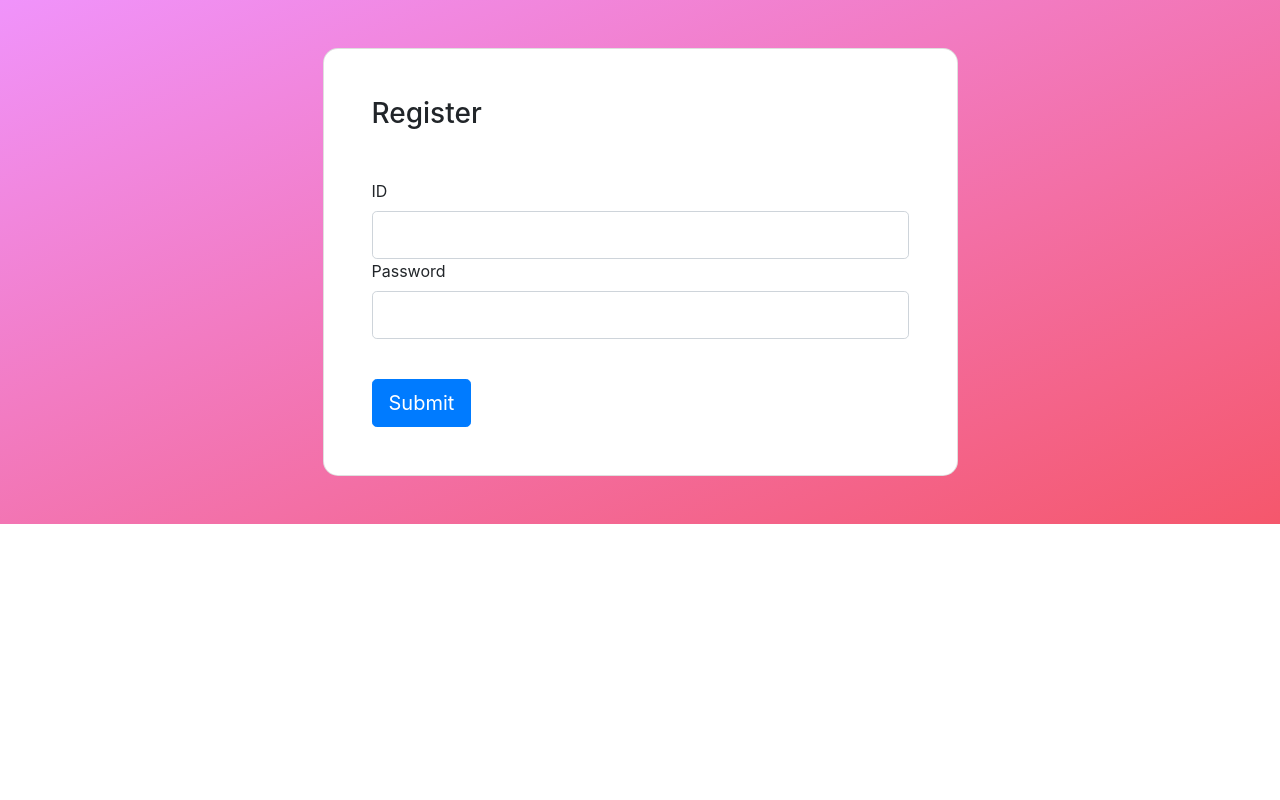
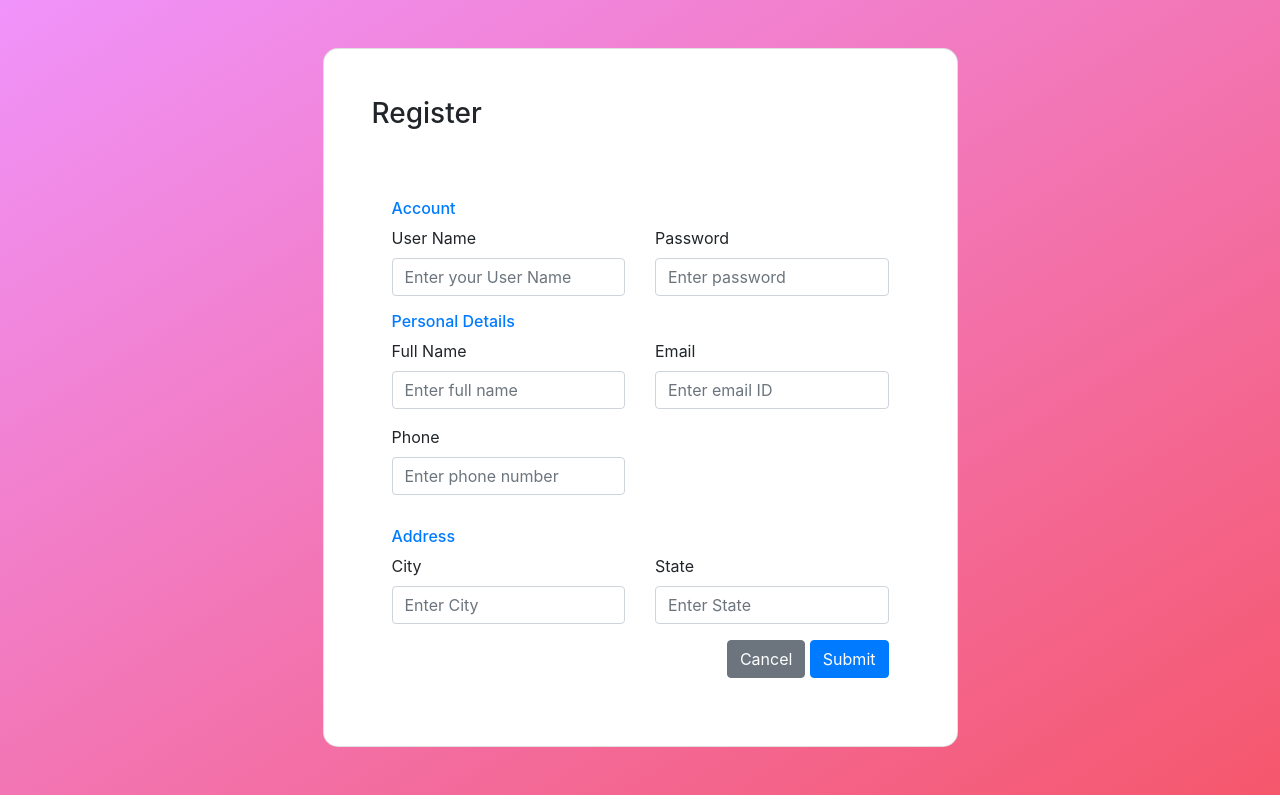
Before and after one commit to ngocminh1711/test-demo, a website: page views/sign-up.html in a window 1280 px wide. Drawn offline with nearby package versions, Linux system fonts and the light colour scheme.

```diff
--- a/src/model/user-model.js
+++ b/src/model/user-model.js
@@ -4,9 +4,9 @@
 class UserModel extends BaseModel {
 
 
-    async createNewUser(username, password) {
-        const sql = `INSERT INTO users (userName, password)
-                     VALUES ('${username}', '${password}');`
+    async createNewUser(username, password, fullname, email, phone, city, state) {
+        const sql = `INSERT INTO users (username, password, fullname, email, phone, city, state)
+                     VALUES ('${username}', '${password}','${fullname}', '${email}','${phone}', '${city}', '${state}');`
         return await this.querySQL(sql);
     }
     async getAllUser() {
--- a/views/sign-up.html
+++ b/views/sign-up.html
@@ -25,27 +25,75 @@
                 <div class="card shadow-2-strong card-registration" style="border-radius: 15px;">
                     <div class="card-body p-4 p-md-5">
                         <h3 class="mb-4 pb-2 pb-md-0 mb-md-5">Register</h3>
-                        <form action="" method="post">
-                            <div class="row">
-                                <div class="col-md-12 mb-12">
-                                    <div class="form-outline">
-                                        <label class="form-label" for="id">ID</label>
-                                        <input type="text" id="id" name="username" class="form-control form-control-lg"/>
-
+                        <form action="" method="POST">
+                            <div class="card-body">
+                                <div class="row gutters">
+                                    <div class="col-xl-12 col-lg-12 col-md-12 col-sm-12 col-12">
+                                        <h6 class="mb-2 text-primary">Account</h6>
+                                    </div>
+                                    <div class="col-xl-6 col-lg-6 col-md-6 col-sm-6 col-12">
+                                        <div class="form-group">
+                                            <label>User Name</label>
+                                            <input type="text" class="form-control" name="username" placeholder="Enter your User Name">
+                                        </div>
+                                    </div>
+                                    <div class="col-xl-6 col-lg-6 col-md-6 col-sm-6 col-12">
+                                        <div class="form-group">
+                                            <label>Password</label>
+                                            <input type="text" class="form-control" name="password" placeholder="Enter password">
+                                        </div>
                                     </div>
                                 </div>
-                            </div>
-                            <div class="row">
-                                <div class="col-md-12 mb-12 pb-2">
-                                    <div class="form-outline">
-                                        <label class="form-label" for="password">Password</label>
-                                        <input type="password" id="password" name="password" class="form-control form-control-lg"/>
-                                        <span class="show-btn"><i class="fas fa-eye"></i></span>
+                                <div class="row gutters">
+                                    <div class="col-xl-12 col-lg-12 col-md-12 col-sm-12 col-12">
+                                        <h6 class="mb-2 text-primary">Personal Details</h6>
+                                    </div>
+                                    <div class="col-xl-6 col-lg-6 col-md-6 col-sm-6 col-12">
+                                        <div class="form-group">
+                                            <label>Full Name</label>
+                                            <input type="text" class="form-control" name="fullname" placeholder="Enter full name">
+                                        </div>
+                                    </div>
+                                    <div class="col-xl-6 col-lg-6 col-md-6 col-sm-6 col-12">
+                                        <div class="form-group">
+                                            <label for="eMail">Email</label>
+                                            <input type="email" class="form-control" name="email"  id="eMail" placeholder="Enter email ID">
+                                        </div>
+                                    </div>
+                                    <div class="col-xl-6 col-lg-6 col-md-6 col-sm-6 col-12">
+                                        <div class="form-group">
+                                            <label for="phone">Phone</label>
+                                            <input type="text" class="form-control" id="phone" name="phone" placeholder="Enter phone number">
+                                        </div>
                                     </div>
                                 </div>
-                            </div>
-                            <div class="mt-4 pt-2">
-                                <button class="btn btn-primary btn-lg" type="submit">Submit</button>
+
+                                <div class="row gutters">
+                                    <div class="col-xl-12 col-lg-12 col-md-12 col-sm-12 col-12">
+                                        <h6 class="mt-3 mb-2 text-primary">Address</h6>
+                                    </div>
+
+                                    <div class="col-xl-6 col-lg-6 col-md-6 col-sm-6 col-12">
+                                        <div class="form-group">
+                                            <label>City</label>
+                                            <input type="text" class="form-control" name="city"  placeholder="Enter City">
+                                        </div>
+                                    </div>
+                                    <div class="col-xl-6 col-lg-6 col-md-6 col-sm-6 col-12">
+                                        <div class="form-group">
+                                            <label>State</label>
+                                            <input type="text" class="form-control" name="state" placeholder="Enter State">
+                                        </div>
+                                    </div>
+                                </div>
+                                <div class="row gutters">
+                                    <div class="col-xl-12 col-lg-12 col-md-12 col-sm-12 col-12">
+                                        <div class="text-right">
+                                            <a href="/" class="btn btn-secondary">Cancel</a>
+                                            <button type="submit" class="btn btn-primary">Submit</button>
+                                        </div>
+                                    </div>
+                                </div>
                             </div>
                         </form>
                     </div>
```
Also changed, not shown: src/controller/user-controller.js (+21 -5 lines), views/admin.html (+7 -0 lines).
